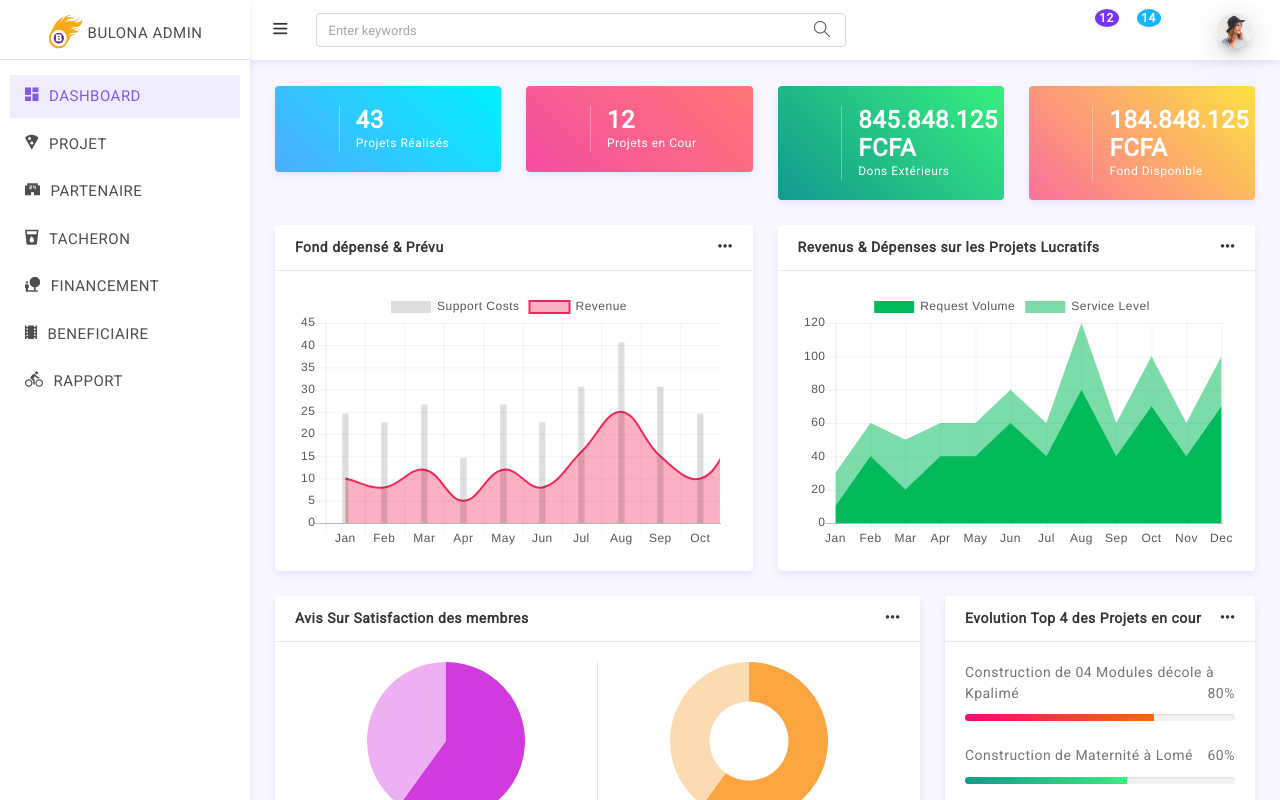
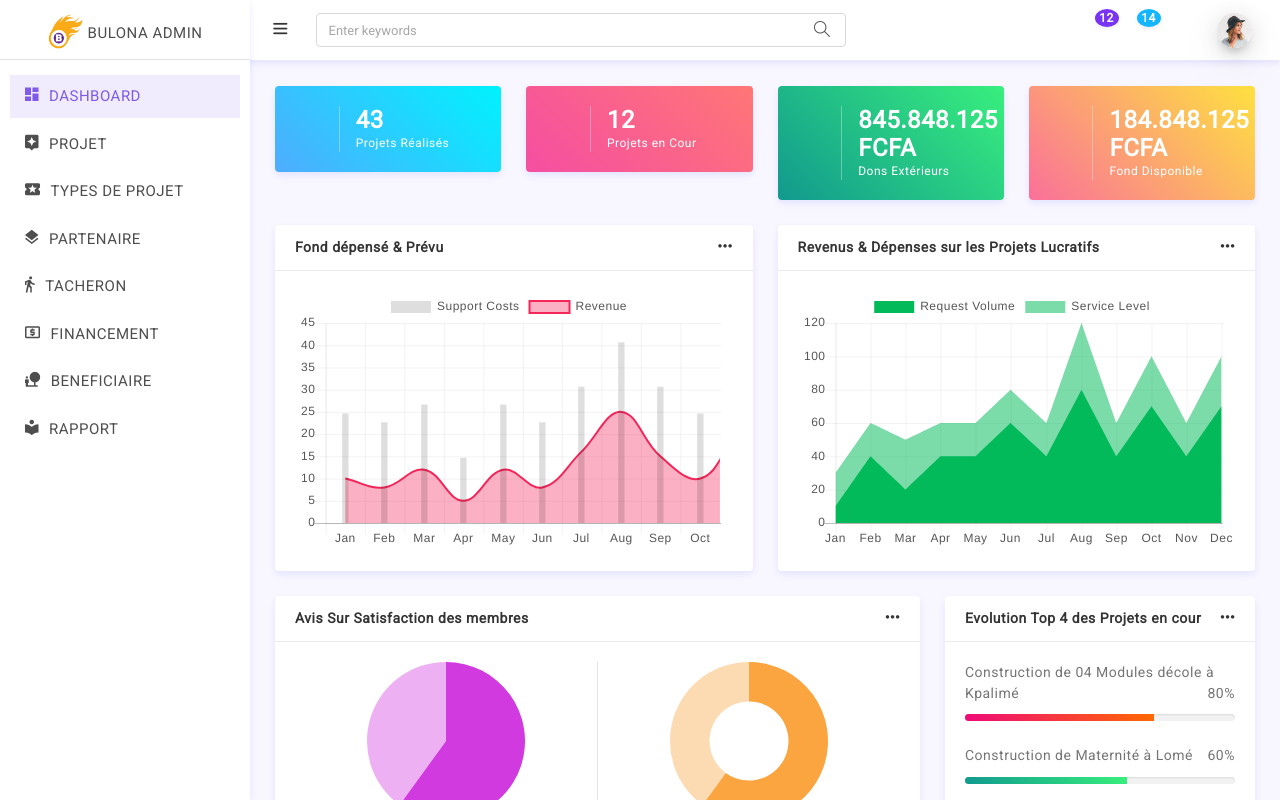
Before and after one commit to Vic-rider/muspro-manager, an Angular app: page / in a window 1280 px wide. Shown: the top 800 px of the page. Built offline with nearby package versions, Linux system fonts and the light colour scheme; a web font is replaced by a local one.

Commit message:
add some stuffs

```diff
--- a/src/app/app.component.html
+++ b/src/app/app.component.html
@@ -19,39 +19,45 @@
 
       <li>
         <a href="/projects" class="waves-effect">
-          <i class="zmdi zmdi-local-pizza"></i> <span>PROJET</span>
+          <i class="zmdi zmdi-pin-assistant"></i> <span>PROJET</span>
+        </a>
+      </li>
+
+      <li>
+        <a href="/projects" class="waves-effect">
+          <i class="zmdi zmdi-local-activity"></i> <span>TYPES DE PROJET</span>
         </a>
       </li>
 
       <li>
         <a href="/partenaires" class="waves-effect">
-          <i class="zmdi zmdi-local-convenience-store"></i>
+          <i class="zmdi zmdi-layers"></i>
           <span>PARTENAIRE</span>
         </a>
       </li>
 
       <li>
         <a href="/tacherons" class="waves-effect">
-          <i class="zmdi zmdi-local-drink"></i>
+          <i class="zmdi zmdi-directions-walk"></i>
           <span>TACHERON</span>
         </a>
       </li>
 
       <li>
         <a href="/financements" class="waves-effect">
-          <i class="zmdi zmdi-nature-people"></i> <span>FINANCEMENT</span>
+          <i class="zmdi zmdi-local-atm"></i> <span>FINANCEMENT</span>
         </a>
        </li>
 
      <li>
         <a href="/beneficiaires" class="waves-effect">
-          <i class="zmdi zmdi-local-movies"></i> <span>BENEFICIAIRE</span>
+          <i class="zmdi zmdi-nature-people"></i> <span>BENEFICIAIRE</span>
         </a>
       </li>
 
       <li>
         <a href="/rapports" class="waves-effect">
-          <i class="zmdi zmdi-directions-bike"></i> <span>RAPPORT</span>
+          <i class="zmdi zmdi-local-library"></i> <span>RAPPORT</span>
         </a>
       </li>
     </ul>
--- a/src/app/views/_fields/dashboard/dashboard.component.html
+++ b/src/app/views/_fields/dashboard/dashboard.component.html
@@ -5,7 +5,7 @@
       <div class="card gradient-scooter">
        <div class="card-body">
           <div class="media align-items-center">
-            <div class="w-icon"><i class="fa fa-comments-o text-white"></i></div>
+            <div class="w-icon"><i class="fa fa-archive text-white"></i></div>
             <div class="media-body ml-3 border-left-xs border-white-2">
               <h4 class="mb-0 ml-3 text-white">43</h4>
               <p class="mb-0 ml-3 extra-small-font text-white">Projets Réalisés</p>
@@ -19,7 +19,7 @@
       <div class="card gradient-bloody">
        <div class="card-body">
           <div class="media align-items-center">
-            <div class="w-icon"><i class="fa fa-question-circle-o text-white"></i></div>
+            <div class="w-icon"><i class="fa fa-line-chart text-white"></i></div>
             <div class="media-body ml-3 border-left-xs border-white-2">
               <h4 class="mb-0 ml-3 text-white">12</h4>
               <p class="mb-0 ml-3 extra-small-font text-white">Projets en Cour</p>
```
